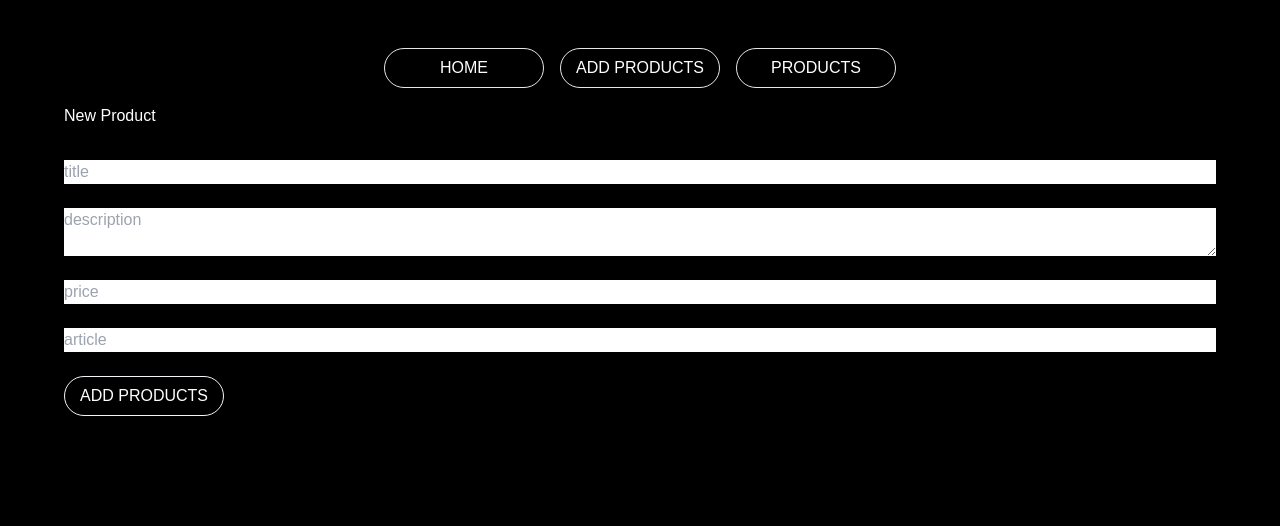
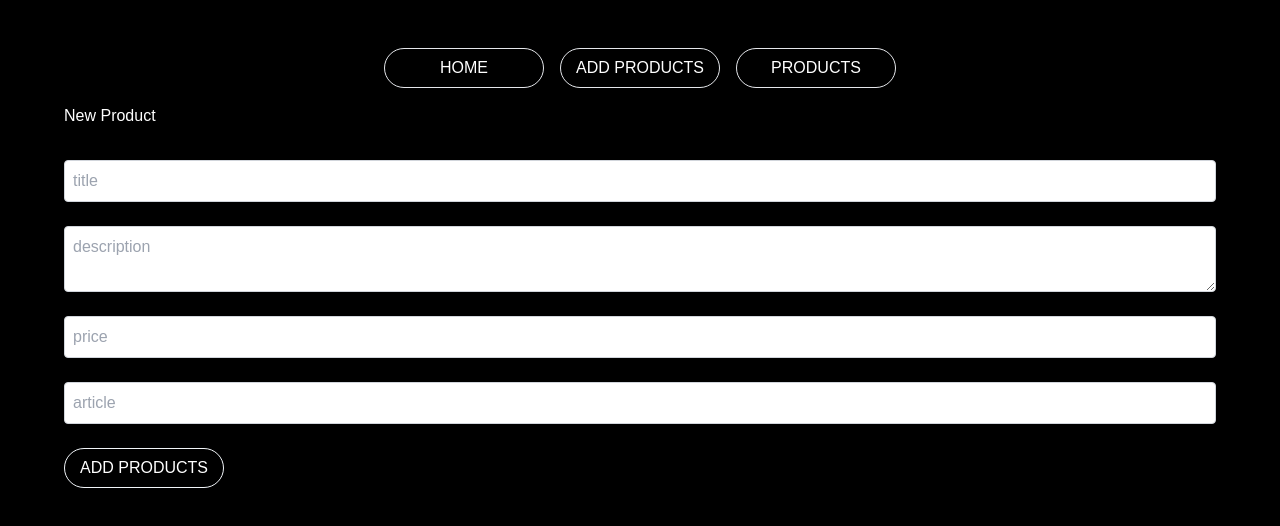
Before and after one commit to ruslanParhomenko/t-code-frontend, a Next.js app: page /admin in a window 1280 px wide. Shown: the top 526 px of the page. Built offline with nearby package versions, Linux system fonts and the light colour scheme; no server answers.

Commit message:
fix text color

```diff
--- a/app/admin/page.tsx
+++ b/app/admin/page.tsx
@@ -63,11 +63,13 @@ export default function AdminProductsPage() {
           onChange={(e) => setForm({ ...form, title: e.target.value })}
           placeholder="title"
           required
+          className="text-black p-2 border border-gray-300 rounded"
         />
         <textarea
           value={form.description}
           onChange={(e) => setForm({ ...form, description: e.target.value })}
           placeholder="description"
+          className="text-black p-2 border border-gray-300 rounded"
         />
         <input
           type="number"
@@ -75,6 +77,7 @@ export default function AdminProductsPage() {
           onChange={(e) => setForm({ ...form, price: e.target.value })}
           placeholder="price"
           required
+          className="text-black p-2 border border-gray-300 rounded"
         />
         <input
           type="text"
@@ -82,6 +85,7 @@ export default function AdminProductsPage() {
           onChange={(e) => setForm({ ...form, article: e.target.value })}
           placeholder="article"
           required
+          className="text-black p-2 border border-gray-300 rounded"
         />
         <button
           className="rounded-full border border-solid border-slate-100 flex items-center justify-center text-white gap-2 hover:bg-[#474040] h-10 w-40"
```
